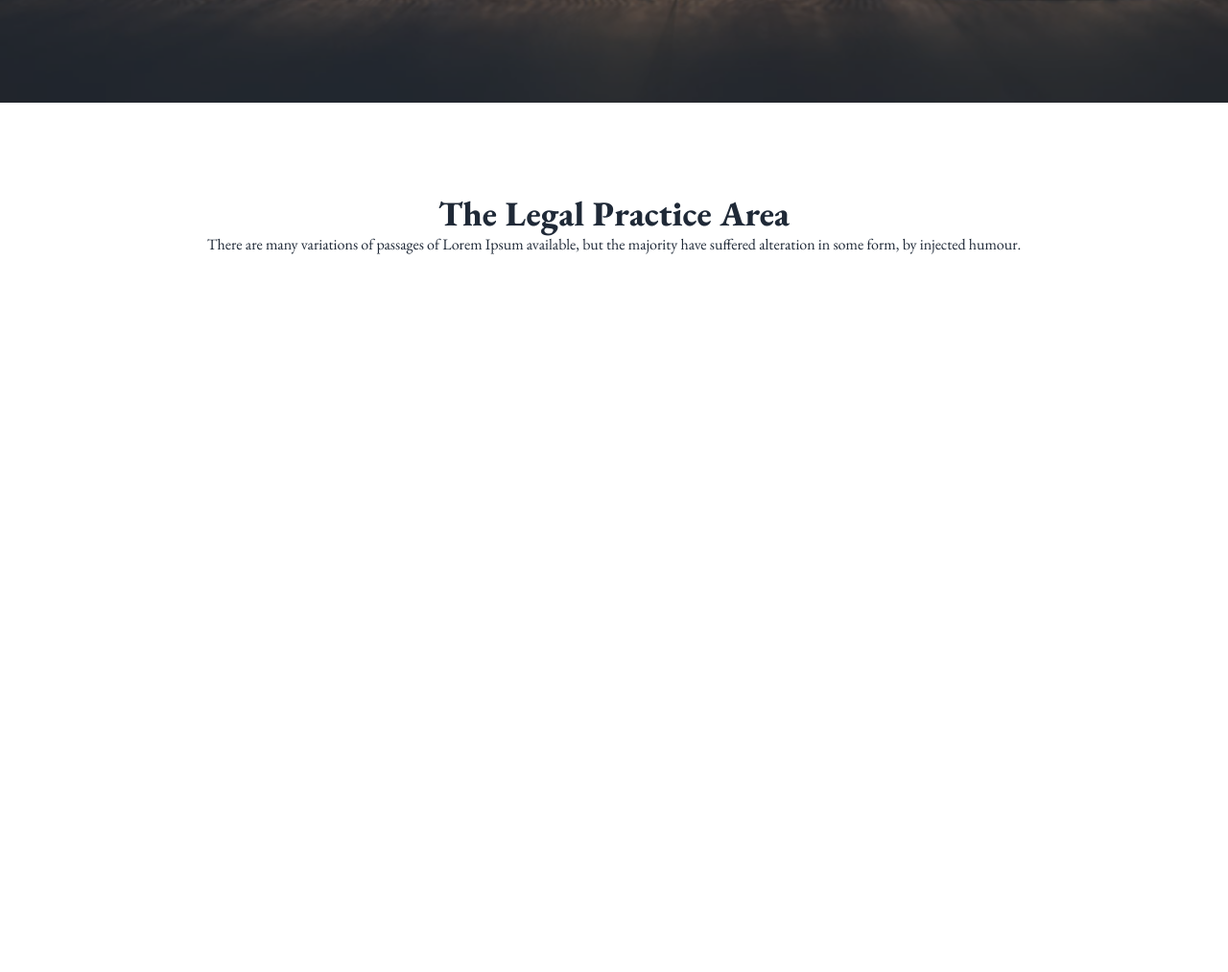
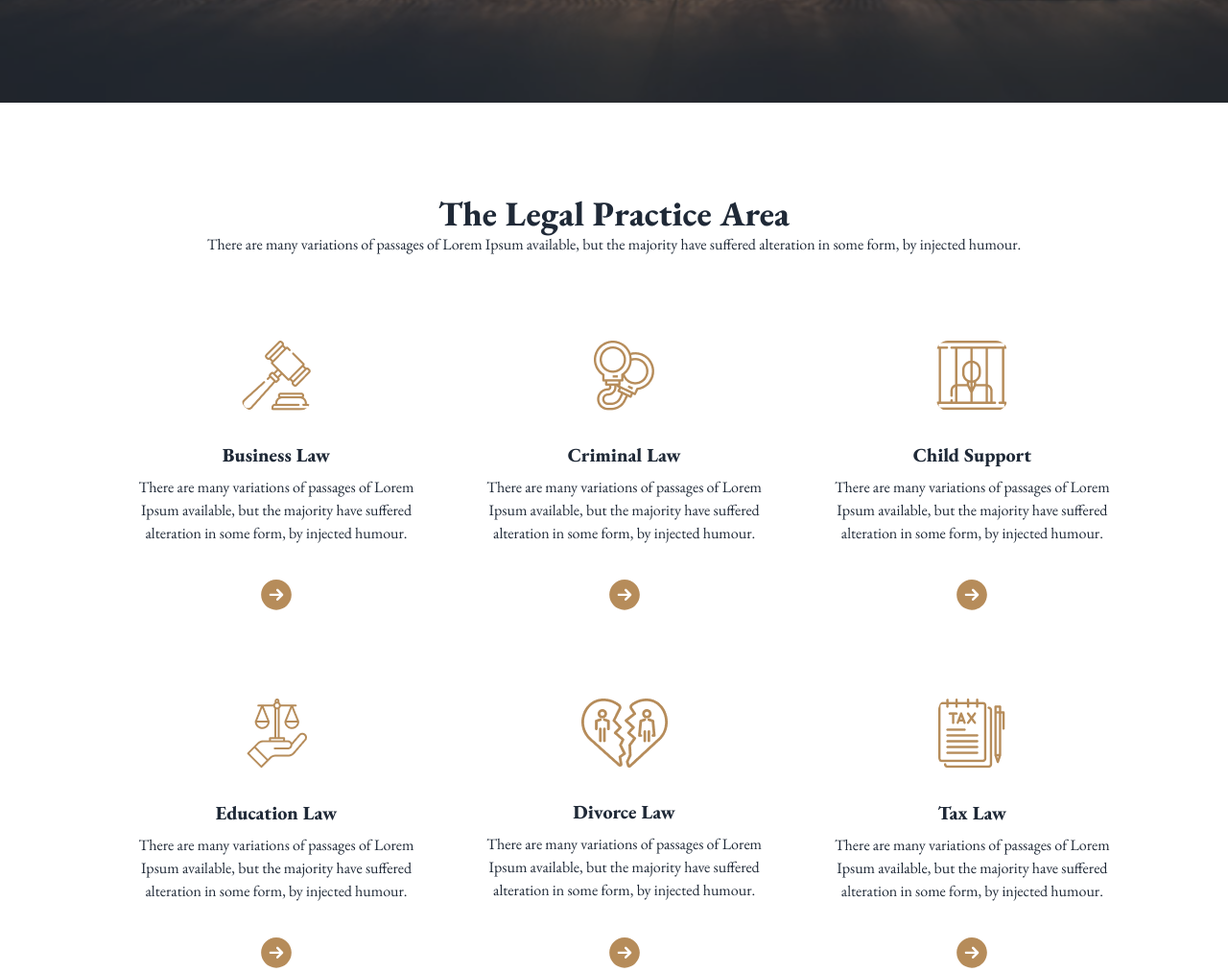
Before and after one commit to sahanakoli/legal-solution, a plain HTML site: page index.html in a window 1280 px wide. Shown: the part 757-1770 px from the top of the page at 96% size. Before the commit the page ends 1024 px from the top, so only its background shows below. Drawn offline with nearby package versions, Linux system fonts and the light colour scheme.

Commit message:
added legal practice section and law card section

```diff
--- a/index.html
+++ b/index.html
@@ -9,6 +9,9 @@
     <link rel="preconnect" href="https://fonts.googleapis.com">
 <link rel="preconnect" href="https://fonts.gstatic.com" crossorigin>
 <link href="https://fonts.googleapis.com/css2?family=EB+Garamond:wght@400;800&family=Open+Sans:wght@400;700;800&family=Work+Sans:wght@400;500;600;700;800&display=swap" rel="stylesheet">
+<!-- font awesome -->
+<script src="https://kit.fontawesome.com/d7b7563d24.js" crossorigin="anonymous"></script>
+<!-- tailwind color -->
 <script>
     tailwind.config = {
       theme: {
@@ -54,17 +57,20 @@
         <div class="hero min-h-screen" style="background-image: url(./images/banner.png);">
             <div class="hero-overlay bg-opacity-60"></div>
             <div class="hero-content text-center text-neutral-content">
-              <div class="max-w-md space-y-5">
-                <h1 class="mb-5 text-7xl font-extrabold">We Provide Effective Legal Solutions</h1>
-                <p class="mb-5">There are many variations of passages of Lorem Ipsum available, but the majority have suffered alteration in some form, by injected humour.</p>
+              <div class=" space-y-5">
+                <h1 class="mb-5 text-7xl font-extrabold">
+                    We Provide Effective<br>
+                     Legal Solutions</h1>
+                <p class="mb-5">There are many variations of passages of Lorem Ipsum available, but the majority<br> have suffered alteration in some form, by injected humour.</p>
 
-                    <input class="p-5 w-[300px] h-12" type="text" placeholder="Search your services">
+                    <input class="p-5 w-[500px] h-12" type="text" placeholder="Search your services">
                     <button class="btn bg-[#B68C5A] text-white font-semibold">Search</button>
             </div>
             </div>
         </div>
     </header>
-    <main>
+    <main class="container mx-auto">
+        <!-- legal practice section -->
         <section class="mt-24">
             <div class="text-center">
                 <h1 class="text-4xl font-extrabold">The Legal Practice Area</h1>
@@ -72,6 +78,81 @@
             </div>
         </section>
 
+
+        <!-- legal card section 1 -->
+        <section class="grid grid-cols-1 md:grid-cols-3 ml-24 mr-24 mt-12">
+            <!-- card 1 -->
+            <div class="card w-96 bg-base-100 ">
+                <figure class="px-10 pt-10">
+                  <img src="./images/business.png" alt="" class="rounded-xl" />
+                </figure>
+                <div class="card-body items-center text-center">
+                  <h2 class="card-title">Business Law</h2>
+                  <p>There are many variations of passages of Lorem Ipsum available, but the majority have suffered alteration in some form, by injected humour.</p>
+                </div>
+                <img class=" text-centerw-10 h-10 rounded-full" src="./images/Frame (9).svg" alt="">
+              </div>
+              <!-- card 2 -->
+            <div class="card w-96 bg-base-100 ">
+                <figure class="px-10 pt-10">
+                  <img src="./images/criminal.png" alt="" class="rounded-xl" />
+                </figure>
+                <div class="card-body items-center text-center">
+                  <h2 class="card-title">Criminal Law</h2>
+                  <p>There are many variations of passages of Lorem Ipsum available, but the majority have suffered alteration in some form, by injected humour.</p>
+                </div>
+                <img class=" text-centerw-10 h-10 rounded-full" src="./images/Frame (9).svg" alt="">
+              </div>
+              <!-- card 3 -->
+              <div class="card w-96 bg-base-100 ">
+                <figure class="px-10 pt-10">
+                  <img src="./images/child.png" alt="Shoes" class="rounded-xl" />
+                </figure>
+                <div class="card-body items-center text-center">
+                  <h2 class="card-title">Child Support</h2>
+                  <p>There are many variations of passages of Lorem Ipsum available, but the majority have suffered alteration in some form, by injected humour.</p>
+                </div>
+                <img class=" text-centerw-10 h-10 rounded-full" src="./images/Frame (9).svg" alt="">
+              </div>
+
+        </section>
+        <!-- legal card section 2 -->
+        <section class="grid grid-cols-1 md:grid-cols-3 ml-24 mr-24 mt-12">
+            <!-- card 1 -->
+            <div class="card w-96 bg-base-100 ">
+                <figure class="px-10 pt-10">
+                  <img src="./images/education.png" alt="" class="rounded-xl" />
+                </figure>
+                <div class="card-body items-center text-center">
+                  <h2 class="card-title">Education Law</h2>
+                  <p>There are many variations of passages of Lorem Ipsum available, but the majority have suffered alteration in some form, by injected humour.</p>
+                </div>
+                <img class=" text-centerw-10 h-10 rounded-full" src="./images/Frame (9).svg" alt="">
+              </div>
+              <!-- card 2 -->
+            <div class="card w-96 bg-base-100 ">
+                <figure class="px-10 pt-10">
+                  <img src="./images/divorce.png" alt="" class="rounded-xl" />
+                </figure>
+                <div class="card-body items-center text-center">
+                  <h2 class="card-title">Divorce Law</h2>
+                  <p>There are many variations of passages of Lorem Ipsum available, but the majority have suffered alteration in some form, by injected humour.</p>
+                </div>
+                <img class=" text-centerw-10 h-10 rounded-full" src="./images/Frame (9).svg" alt="">
+              </div>
+              <!-- card 3 -->
+              <div class="card w-96 bg-base-100 ">
+                <figure class="px-10 pt-10">
+                  <img src="./images/tax.png" alt="" class="rounded-xl" />
+                </figure>
+                <div class="card-body items-center text-center">
+                  <h2 class="card-title">Tax Law</h2>
+                  <p>There are many variations of passages of Lorem Ipsum available, but the majority have suffered alteration in some form, by injected humour.</p>
+                </div>
+                <img class=" text-centerw-10 h-10 rounded-full" src="./images/Frame (9).svg" alt="">
+              </div>
+
+        </section>
 
 
     </main>
```
Also changed, not shown: images/Frame (9).svg (added).
